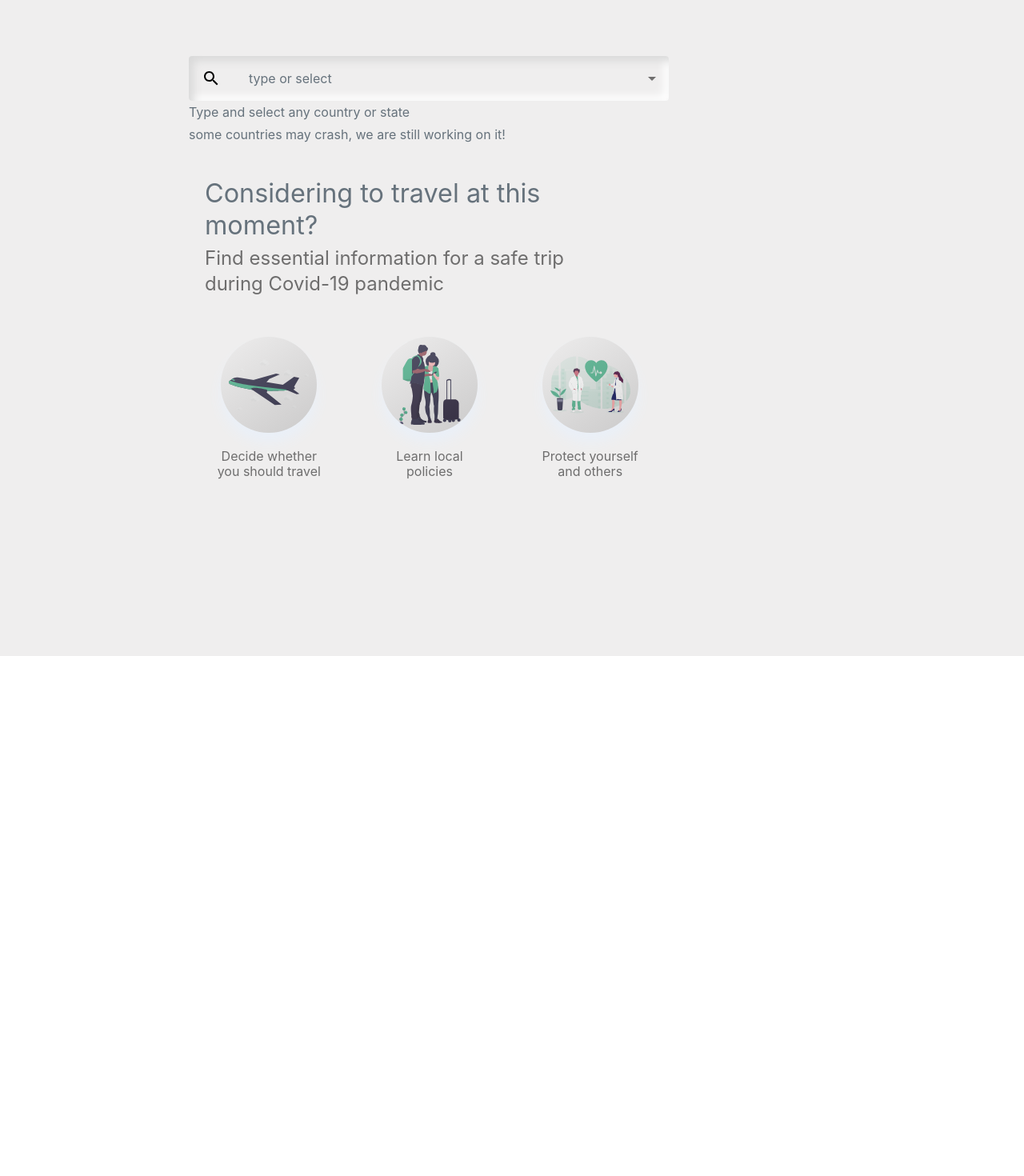
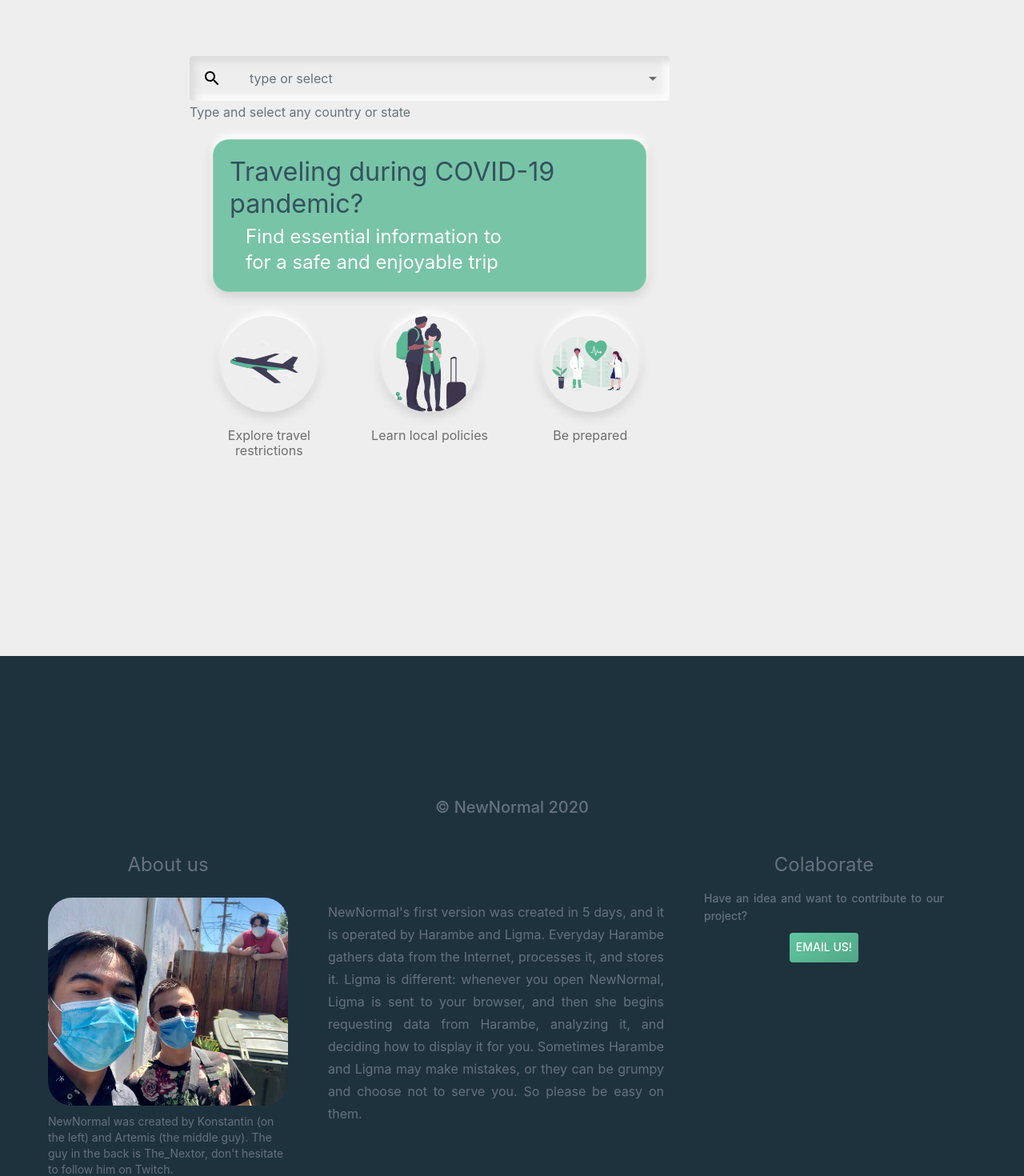
Before and after one commit to artemislong/covidtrip_travel_advisory, a React (Create React App) app: page / in a window 1280 px wide. Shown: the part 120-1590 px from the top of the page at 80% size. Before the commit the page ends 940 px from the top, so only its background shows below. Built offline with nearby package versions, Linux system fonts and the light colour scheme.

Commit message:
added footer

```diff
--- a/src/App.css
+++ b/src/App.css
@@ -36,3 +36,7 @@
     transform: rotate(360deg);
   }
 }
+
+a {
+  color: "white"
+}
--- a/src/App.js
+++ b/src/App.js
@@ -10,11 +10,12 @@ import "react-toastify/dist/ReactToastify.css";
 import { Container } from '@material-ui/core';
 import Main from './pages/Main';
 import NavBar from './pages/components/NavBar';
+import Footer from './pages/components/Footer';
 import Languages from './pages/Languages';
 import Country from './pages/Country';
 //context
 import ClassesContext from './context/classesContext';
-
+import ScrollToTop from './utils/ScrollToTop';
 
 //-------styling hooks------
 const useStyles = makeStyles(stylingObject);
@@ -22,7 +23,7 @@ const useStyles = makeStyles(stylingObject);
 //-------app function--------
 function App() {
   const classes = useStyles();
-
+  ScrollToTop();
   return (
     <ThemeProvider theme={theme}>
       <ClassesContext.Provider value={classes}>
@@ -36,7 +37,7 @@ function App() {
             <Redirect from="*" to="" />
           </Switch>
         </Container>
-        {/* // <BottomNav /> */}
+        <Footer />
       </ClassesContext.Provider>
     </ThemeProvider>
   );
--- a/src/pages/Main.jsx
+++ b/src/pages/Main.jsx
@@ -4,6 +4,7 @@ import ClassesContext from './../context/classesContext';
 import AboutInfo from './components/AboutInfo';
 import UpdateCards from './components/UpdateCards';
 import SearchSelect from './components/SearchSelect';
+import LoaderDoggo from './components/LoaderDoggo';
 //materialUI
 import { Grid, Hidden } from '@material-ui/core';
 import { Container, Typography, Divider } from '@material-ui/core';
@@ -17,7 +18,7 @@ const Main = ({ location }) => {
     const classes = useContext(ClassesContext);
     // const [approvedCards, setApprovedCards] = useState([]);
     // const [pendingCards, setPendingCards] = useState([]);
-
+    window.scrollTo(0, 0);
 
     // //load cards
     // useEffect(() => {
@@ -53,25 +54,26 @@ const Main = ({ location }) => {
     return (
         <Container className={classes.root}>
             <Grid container spacing={2} >
-                <Grid item xl={2}>
+                <Grid item lg={1} xl={2} >
+                    <img scr={LoaderDoggo} style={{ visibility: "hidden" }} />
+                </Grid>
+                <Grid item xs={12} lg={10} xl={6} >
+                    <div style={{ marginTop: 50 }}>
 
-                </Grid>
-                <Grid item xs={12} md={6} >
-                    <div style={{ marginTop: 50 }}>
                         <SearchSelect />
-                        <div style={{ padding: 20 }}>
-                            <Typography component="h1" variant="h4" color="textPrimary" style={{ marginTop: 20 }}>
-                                Considering to travel at this moment?
+                        <div className={` ${classes.homeWelcomeText} ${classes.flatContainer}`}>
+                            <Typography component="h1" variant="h4" style={{ color: "#34515E" }}>
+                                Traveling during COVID-19 pandemic?
                     </Typography>
-                            <Typography component="h2" variant="h5" color="textSecondary" style={{ marginTop: 5, width: "80%" }}>
-                                Find essential information for a safe trip during Covid-19 pandemic
+                            <Typography component="h2" variant="h5" color="primary" className={classes.mainSubText}>
+                                Find essential information to for a safe and enjoyable trip
                     </Typography>
                         </div>
                         <AboutInfo />
                     </div>
                 </Grid>
-                <Grid item md={1} />
-                <Grid item xs={12} md={4} xl={3}>
+                <Grid item lg={1} />
+                <Grid item xs={12} xl={3}>
                     {/* <Typography component="h3" variant="h6" color="textPrimary" style={{ marginTop: 20 }}>
                         UPDATES
                     </Typography>
--- a/src/pages/components/AboutInfo.jsx
+++ b/src/pages/components/AboutInfo.jsx
@@ -1,33 +1,24 @@
 import React, { useContext } from 'react'
 import ClassesContext from '../../context/classesContext';
-import Truncate from 'react-truncate';
 import travel from "./../../images/travel.svg";
 import plane from "./../../images/plane.svg";
 import doctor from "./../../images/doctor.svg";
-import history from './../../utils/history';
 
-import Card from '@material-ui/core/Card';
-import CardActionArea from '@material-ui/core/CardActionArea';
-import CardContent from '@material-ui/core/CardContent';
-import CardMedia from '@material-ui/core/CardMedia';
-import Chip from '@material-ui/core/Chip';
 import Typography from '@material-ui/core/Typography';
-import GradeIcon from '@material-ui/icons/Grade';
-import { Grid } from '@material-ui/core';
+
 
 const AboutInfo = () => {
     const classes = useContext(ClassesContext);
-    const content = [{ img: plane, text: "Decide whether you should travel", a: 1 }, { img: travel, text: "Learn local policies", a: 2 },
-    { img: doctor, text: "Protect yourself and others", a: 3 }]
+    const content = [{ img: plane, text: "Explore travel restrictions", a: 1 }, { img: travel, text: "Learn local policies", a: 2 },
+    { img: doctor, text: "Be prepared", a: 3 }]
     return (
         <div className={classes.aboutInfoContainer}>
             {content.map(c =>
                 <div key={c.a} className={classes.aboutInfoElement}>
-                    <div className={classes.aboutInfoImageContainer}
-                        style={{ backgroundImage: `url(${c.img})`, /* The image used */ }} >
-                        <div className={classes.aboutInfoInnerShadow} />
+                    <div className={classes.aboutInfoImageContainer} >
+                        <img src={c.img} className={classes.aboutInfoImage} />
                     </div>
-                    <Typography component="p" variant="subtitle1" color="textSecondary" align="center" style={{ width: "80%", lineHeight: 1.2, marginTop: 20 }}>
+                    <Typography component="p" variant="subtitle1" color="textSecondary" align="center" style={{ width: "100%", lineHeight: 1.2, marginTop: 20 }}>
                         {c.text}
                     </Typography>
                 </div>
--- a/src/pages/components/Footer.jsx
+++ b/src/pages/components/Footer.jsx
@@ -1,12 +1,10 @@
 import React, { useContext } from 'react'
 import ClassesContext from '../../context/classesContext';
 import Truncate from 'react-truncate';
-import travel from "./../../images/travel.svg";
-import plane from "./../../images/plane.svg";
-import doctor from "./../../images/doctor.svg";
-import history from './../../utils/history';
+import dhdClan from "./../../images/dhdClan.JPG";
 
-import Card from '@material-ui/core/Card';
+
+import Button from '@material-ui/core/Button';
 import CardActionArea from '@material-ui/core/CardActionArea';
 import CardContent from '@material-ui/core/CardContent';
 import CardMedia from '@material-ui/core/CardMedia';
@@ -14,24 +12,47 @@ import Chip from '@material-ui/core/Chip';
 import Typography from '@material-ui/core/Typography';
 import GradeIcon from '@material-ui/icons/Grade';
 import { Grid } from '@material-ui/core';
+import { DriveEtaOutlined } from '@material-ui/icons';
 
 const Footer = () => {
     const classes = useContext(ClassesContext);
-    const content = [{ img: plane, text: "Decide whether you should travel", a: 1 }, { img: travel, text: "Learn local policies", a: 2 },
-    { img: doctor, text: "Protect yourself and others", a: 3 }]
     return (
-        <div className={classes.aboutInfoContainer}>
-            {content.map(c =>
-                <div key={c.a} className={classes.aboutInfoElement}>
-                    <div className={classes.aboutInfoImageContainer}
-                        style={{ backgroundImage: `url(${c.img})`, /* The image used */ }} >
-                        <div className={classes.aboutInfoInnerShadow} />
+        <div className={classes.footerContainer}>
+            <Typography variant="h6" component="span" color="textPrimary" className={classes.footer2020Text}>
+                © NewNormal 2020
+                    </Typography>
+            <Grid container >
+                <Grid item xs={12} lg={4} style={{ padding: 10, maxWidth: 400 }}>
+                    <Typography variant="h5" component="h3" color="textPrimary" align="center" style={{ padding: 10 }}>
+                        About us
+                    </Typography>
+                    <div className={classes.footerImageContainer}>
+                        <img src={dhdClan} className={classes.footerAboutUsImage} />
+                        <Typography variant="body2" component="p" color="textPrimary">
+                            NewNormal was created by Konstantin (on the left) and Artemis (the middle guy). The guy in the back is The_Nextor, don't hesitate to follow him on Twitch.
+                    </Typography>
                     </div>
-                    <Typography component="p" variant="subtitle1" color="textSecondary" align="center" style={{ width: "80%", lineHeight: 1.2, marginTop: 20 }}>
-                        {c.text}
+                </Grid>
+                <Grid item xs={12} lg={4} style={{ display: "flex", justifyContent: "center", alignItems: "center" }}>
+                    <Typography variant="subtitle1" align="justify" component="p" color="textPrimary">
+
+                        NewNormal's first version was created in 5 days, and it is operated by Harambe and Ligma. Everyday Harambe gathers data from the Internet, processes it, and stores it. Ligma is different: whenever you open NewNormal, Ligma is sent to your browser, and then she begins requesting data from Harambe, analyzing it, and deciding how to display it for you.
+                        Sometimes Harambe and Ligma may make mistakes, or they can be grumpy and choose not to serve you. So please be easy on them.
                     </Typography>
-                </div>
-            )}
+                </Grid>
+                <Grid item xs={12} lg={4} style={{ padding: 10, maxWidth: 400 }}>
+                    <Typography variant="h5" component="h3" align="center" color="textPrimary" style={{ padding: 10 }}>
+                        Colaborate
+                    </Typography>
+                    <div className={classes.footerImageContainer}>
+                        <Typography variant="subtitle2" align="justify" component="p" color="textPrimary">
+                            Have an idea and want to contribute to our project? <br />
+
+                        </Typography>
+                        <Button className={classes.footerButton}><a href="mailto: covid.travel.api@gmail.com" style={{ textDecoration: "none", color: "white" }}> Email us!</a></Button>
+                    </div>
+                </Grid>
+            </Grid>
         </div>
     );
 }
--- a/src/pages/components/SearchSelect.jsx
+++ b/src/pages/components/SearchSelect.jsx
@@ -6,7 +6,6 @@ import ClassesContext from './../../context/classesContext';
 import SearchIcon from '@material-ui/icons/Search';
 import { Button } from '@material-ui/core';
 import history from './../../utils/history';
-
 const options = [
     {
         name: "type or select",
@@ -1073,7 +1072,7 @@ const options = [
         value: "SYR",
     },
     {
-        name: "Taiwan, Province of China",
+        name: "Taiwan",
         iso2: "TW",
         value: "TWN",
     },
@@ -1248,11 +1247,13 @@ const SearchSelect = ({ text = true }) => {
     }
 
     const handleSearch = (id) => {
+
         history.push(`/${id}`)
+        window.scrollTo(0, 0);
     }
 
     return (
-        <div style={{ width: "100%", minWidth: 170, maxWidth: 600 }}>
+        <div style={{ width: "100%", minWidth: 170, maxWidth: 600, margin: "0px auto" }}>
             {/* <div style={{ display: "flex", alignItems: "center", justifyContent: "space-between", width: "100%" }}> */}
             <div className={classes.search} style={{ flexGrow: 5 }}>
                 <div className={classes.searchIcon}>
@@ -1293,7 +1294,7 @@ const SearchSelect = ({ text = true }) => {
 
             </div>
             {text && <Typography color="textPrimary" variant="subtitle1">
-                Type and select any country or state <br /> some countries may crash, we are still working on it!
+                Type and select any country or state
     </Typography>}
         </ div>
     )
--- a/src/style/general.js
+++ b/src/style/general.js
@@ -12,6 +12,7 @@ import themeObject from "./theme";
 //---------------------Common styles---------------------
 const mainColor = "#ffd100";
 const secondaryColor = '#ffc371';
+const unColor = "rgba(91,185,149,0.8)";
 const blueWhiteShadow = "0px 12px 16px #EAF0F8";
 const backgroundColor = "#EFEEEE";
 const darkShadow = "0px -6px 10px rgba(255, 255, 255, 1), 0px 4px 15px rgba(0, 0, 0, 0.15)";
@@ -75,6 +76,19 @@ const stylingObject = (theme) => ({
     //     },
     // },
     //=================================Home================================
+    mainSubText: {
+        marginTop: 5, marginLeft: 20,
+        width: "70%",
+        [theme.breakpoints.down(500)]: {
+            marginLeft: 0,
+            width: "100%",
+        },
+    },
+    homeWelcomeText: {
+        padding: 20, backgroundColor: "#FAACA8",
+        background: `${unColor} !important`,
+        margin: "20px auto 0px auto", maxWidth: 500
+    },
     aboutInfoContainer: {
         paddingTop: 15,
         display: "flex",
@@ -94,25 +108,21 @@ const stylingObject = (theme) => ({
     aboutInfoImageContainer: {
         width: 120,
         height: 120,
+        // position: "relative",
         border: "0px solid #fff",
         borderRadius: "50%",
-        // backgroundImage: "url('./../images/travel.svg')", /* The image used */
-        // backgroundColor: #cccccc, /* Used if the image is unavailable */
-        backgroundPosition: "center",
-        /* Center the image */
-        backgroundRepeat: "no-repeat",
-        /* Do not repeat the image */
-        backgroundSize: "100px 100px",
-        /* Resize the background image to cover the entire container */
-        boxShadow: blueWhiteShadow,
+        display: "flex",
+        justifyContent: "center", alignItems: 'center',
+        boxShadow: darkShadow,
+        overflow: "hidden",
+        [theme.breakpoints.down(500)]: {
+            width: 70,
+            height: 70,
+        },
     },
-    aboutInfoInnerShadow: {
-        width: 120,
-        height: 120,
-        border: "0px solid #fff",
-        borderRadius: "50%",
-        opacity: "15%",
-        background: "linear-gradient(145deg,  #e6e6e6, #000000)"
+    aboutInfoImage: {
+        width: "80%",
+        //objectFit: "cover"
     },
     updateCardsContainer: {
         paddingTop: 10,
@@ -288,15 +298,40 @@ const stylingObject = (theme) => ({
         // width: "100%",
         maxWidth: 250,
         margin: "0px auto",
-        height: 120,
+        //height: 120,
         display: "flex",
         flexDirection: "column",
         justifyContent: "center",
+        padding: 30,
+        [theme.breakpoints.down(500)]: {
+            padding: 10, paddingTop: 20
+        },
     },
     mobilityInfo: {
         display: "flex",
         justifyContent: "space-between",
         alignItems: "center"
+    },
+    mobilityNumber: {
+        fontWeight: 600, fontSize: "2.7em",
+        [theme.breakpoints.down(500)]: {
+            fontSize: "1.7em",
+        },
+    },
+    mobilityIcon: {
+        fontSize: "2.5em",
+        [theme.breakpoints.down(500)]: {
+            fontSize: "1.5em",
+        },
+    },
+    mobilityCategory: {
+        lineHeight: 1.2, marginTop: 10, fontSize: "1.2em",
+        [theme.breakpoints.down(500)]: {
+            //height: 2.4,
+            height: "2.4em",
+            fontSize: "1em",
+            width: "70%"
+        },
     },
     positiveBackground: {
         // textShadow: "-8px -8px 12px rgba(255,255,255,0.4),8px 8px 12px rgba(0,0,0,0.08)",
@@ -398,7 +433,8 @@ const stylingObject = (theme) => ({
         display: "flex",
         justifyContent: "space-between",
         alignItems: "center",
-        height: 80,
+        height: "auto",
+        padding: "5px 0px"
         //  width: "100%"
     },
     title: {
@@ -454,26 +490,38 @@ const stylingObject = (theme) => ({
     notchedOutline: {},
 
 
-    //_______________________bottom bar__________________________
-    bottomBar: {
-        top: 'auto',
-        zIndex: 50,
-        bottom: 0,
-        display: 'none',
+    //_______________________footer bar__________________________
+    footerContainer: {
+        width: "100vw", height: "100vh",
+        position: "relative",
+        padding: 10,
+        boxSizing: "border-box",
+        paddingTop: 30,
+        background: " #1e323e",
+        display: "flex", justifyContent: 'center', flexDirection: "column",
         [theme.breakpoints.down(500)]: {
-            display: 'block',
+            height: "auto"
         },
     },
-    //   fabButton: {
-    //     position: 'absolute',
-    //     zIndex: 1,
-    //     top: -30,
-    //     left: 0,
-    //     right: 0,
-    //     margin: '0 auto',
-    //   },
-
-
+    footer2020Text: {
+        margin: "20px auto"
+    },
+    footerImageContainer: {
+        width: "90%",
+        margin: "5px auto",
+        maxWidth: 300, borderRadius: 30,
+        display: "flex", flexDirection: "column", justifyContent: "center",
+    },
+    footerAboutUsImage: {
+        width: "100%",
+        margin: "10px 0px",
+        borderRadius: 30
+    },
+    footerButton: {
+        background: "linear-gradient(145deg, #61c69f, #52a786)",
+        //boxShadow: "15px 15px 30px #4d9d7f, -15px -15px 30px #69d5ab",
+        margin: "10px auto", marginLeft: "auto", marginRight: "auto", color: "#FFF"
+    },
 });
 
 
--- a/src/style/theme.js
+++ b/src/style/theme.js
@@ -28,7 +28,8 @@ const themeObject = {
             main: '#5BB995',
         },
         text: {
-            primary: "#66727C"
+            primary: "#66727C",
+
         }
     },
 };
```
Also changed, not shown: src/pages/Country.jsx (+13 -10 lines), src/images/dhdClan.JPG (added).
